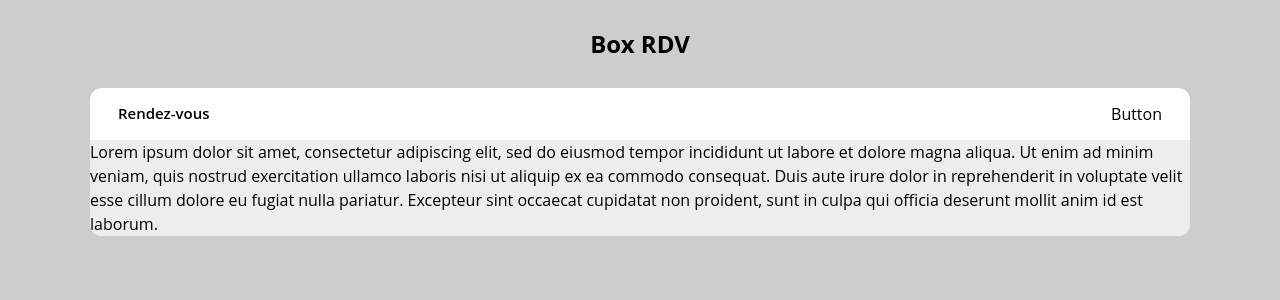
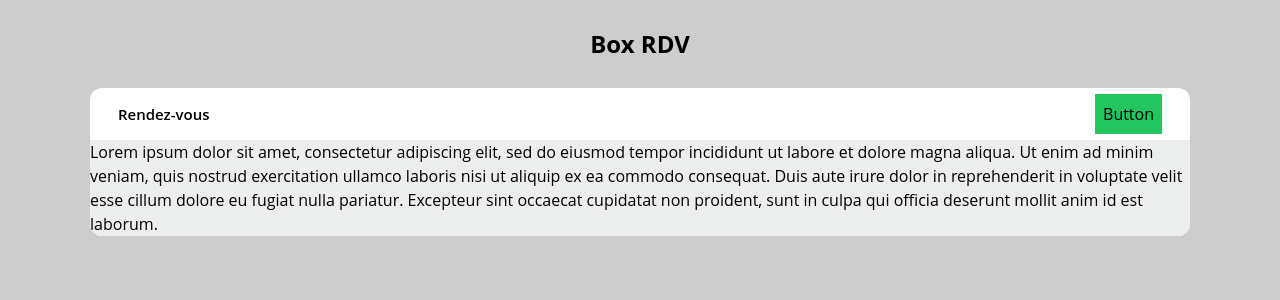
Before and after one commit to OksanaPopovichenko/Box-RDV, a React (Create React App) app: page / in a window 1280 px wide. Shown: the top 300 px of the page. Built offline with nearby package versions, Linux system fonts and the light colour scheme.

Commit message:
:sparkles: Added Button component

```diff
--- /dev/null
+++ b/src/components/ui/Button/Button.tsx
@@ -0,0 +1,45 @@
+/* eslint-disable react/button-has-type */
+import React, { ReactNode } from "react";
+
+export interface ButtonProps extends React.HTMLAttributes<HTMLButtonElement> {
+  children: ReactNode;
+  variety: "primary" | "secondary" | "destructive" | "plain" | "outline";
+  size: "slim" | "medium" | "large";
+  iconRight?: ReactNode;
+  iconLeft?: ReactNode;
+  onClick?: () => void;
+  type?: "button" | "submit" | "reset";
+}
+
+export default function Button(props: ButtonProps): JSX.Element {
+  const {
+    children,
+    variety = "primary",
+    size = "medium",
+    iconRight,
+    iconLeft,
+    type = "button",
+    onClick,
+    ...rest
+  } = props;
+
+  const varietyList: { [key: string]: string } = {
+    primary: "bg-green-500 hover:bg-green-600",
+  };
+
+  const sizeList: { [key: string]: string } = {
+    medium: "text-md p-2",
+  };
+
+  return (
+    <button
+      type={type}
+      className={`${varietyList[variety]} ${sizeList[size]}`}
+      {...rest}
+    >
+      {iconLeft}
+      {children}
+      {iconRight}
+    </button>
+  );
+}
--- a/src/components/ui/Card/Card.tsx
+++ b/src/components/ui/Card/Card.tsx
@@ -14,7 +14,7 @@ export default function Card(props: CardProps): JSX.Element {
   return (
     <div className="flex justify-center">
       <div className="max-w-[1100px] w-full bg-white mt-4 rounded-xl overflow-hidden">
-        <div className="py-3.5 px-7 flex flex-row justify-between">
+        <div className="py-1.5 px-7 flex flex-row justify-between items-center">
           <h2 className="text-[15px] color-[#34423E] font-semibold">
             {header.title}
           </h2>
--- a/src/components/ui/index.tsx
+++ b/src/components/ui/index.tsx
@@ -1,3 +1,4 @@
 import Card from "./Card/Card";
+import Button from "./Button/Button";
 
-export { Card };
+export { Card, Button };
--- a/src/pages/Homepage/App.tsx
+++ b/src/pages/Homepage/App.tsx
@@ -1,5 +1,5 @@
 import React from "react";
-import { Card } from "../../components/ui";
+import { Card, Button } from "../../components/ui";
 
 function App(): JSX.Element {
   return (
@@ -10,7 +10,11 @@ function App(): JSX.Element {
       <Card
         header={{
           title: "Rendez-vous",
-          buttonGroup: <div>Button</div>,
+          buttonGroup: (
+            <Button variety="primary" size="medium">
+              Button
+            </Button>
+          ),
         }}
       >
         <div>
```
Also changed, not shown: .eslintrc.json.
